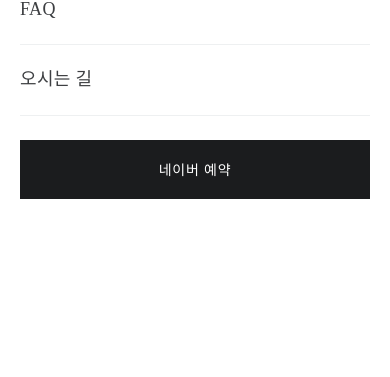
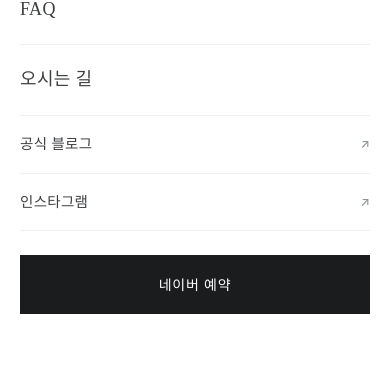
Before and after one commit to makjang97-prog/jewde-incheon, a plain HTML site: page index.html in a window 390 px wide. Both pictures are taken after a click on the button "메뉴 열기". Shown: the part 407-784 px from the top of the page. Drawn offline with nearby package versions, Linux system fonts and the light colour scheme; a web font is replaced by a local one.

Commit message:
모바일 메뉴에 공식 블로그·인스타그램 링크 추가
- 드로어 목록 '오시는 길' 아래에 외부 채널 2개(공식 블로그·인스타그램) 추가
- 외부 링크이므로 새 탭(target=_blank, rel=noopener noreferrer)
- 클릭 시 메뉴 닫힘(기존 script.js 위임), 데스크톱 상단 메뉴에는 노출 안 함
- 짧은 화면(≤740px 높이)에서 9개 항목이 한 화면에 들어오도록 간격만 조정

```diff
--- a/index.html
+++ b/index.html
@@ -166,6 +166,14 @@
       <a href="#channel">상담·예약</a>
       <a href="#faq">FAQ</a>
       <a href="#visit">오시는 길</a>
+      <a class="nav-ext" href="https://blog.naver.com/jewde-jewelry-inch" target="_blank" rel="noopener noreferrer">
+        <span>공식 블로그</span>
+        <span class="nav-ext-arrow" aria-hidden="true">↗</span>
+      </a>
+      <a class="nav-ext" href="https://www.instagram.com/jewdeincheon/" target="_blank" rel="noopener noreferrer">
+        <span>인스타그램</span>
+        <span class="nav-ext-arrow" aria-hidden="true">↗</span>
+      </a>
       <a class="nav-cta" href="https://booking.naver.com/booking/6/bizes/1389525" target="_blank" rel="noopener">네이버 예약</a>
     </nav>
 
--- a/styles.css
+++ b/styles.css
@@ -178,6 +178,9 @@ ul { padding: 0; list-style: none; }
   transition: background .3s, color .3s;
 }
 .nav .nav-cta:hover { background: var(--ink); color: #fff; }
+
+/* 모바일 메뉴 전용 — 외부 채널 링크(공식 블로그·인스타그램). 데스크톱 상단 메뉴에는 노출하지 않습니다. */
+.nav .nav-ext { display: none; }
 
 .menu-toggle {
   display: none;
@@ -1133,6 +1136,35 @@ ul { padding: 0; list-style: none; }
     background: var(--ink);
     color: #fff;
   }
+  .nav .nav-ext {
+    display: flex;
+    align-items: center;
+    justify-content: space-between;
+    padding: 15px 0;
+    border-bottom: 1px solid var(--line-soft);
+    font-family: var(--sans);
+    font-size: 14.5px;
+    font-weight: 450;
+    letter-spacing: .02em;
+    color: var(--ink-soft);
+  }
+  .nav .nav-ext .nav-ext-arrow {
+    font-size: 12px;
+    color: var(--muted);
+    transition: transform .3s var(--ease), color .25s;
+  }
+  .nav .nav-ext:hover,
+  .nav .nav-ext:active { color: var(--ink); }
+  .nav .nav-ext:hover .nav-ext-arrow,
+  .nav .nav-ext:active .nav-ext-arrow { color: var(--ink); transform: translate(2px, -2px); }
+
+  /* 짧은 화면(아이폰 SE·소형 안드로이드)에서 메뉴 9개가 한 화면에 들어가도록 간격만 살짝 조입니다. */
+  @media (max-height: 740px) {
+    .nav { padding-top: 18px; padding-bottom: 22px; }
+    .nav a { padding: 13px 0; font-size: 17px; }
+    .nav .nav-ext { padding: 11px 0; }
+    .nav .nav-cta { margin-top: 16px; padding: 14px; }
+  }
 
   .about-grid { grid-template-columns: 1fr; gap: 54px; }
   .about-figure { margin-bottom: 40px; }
```
